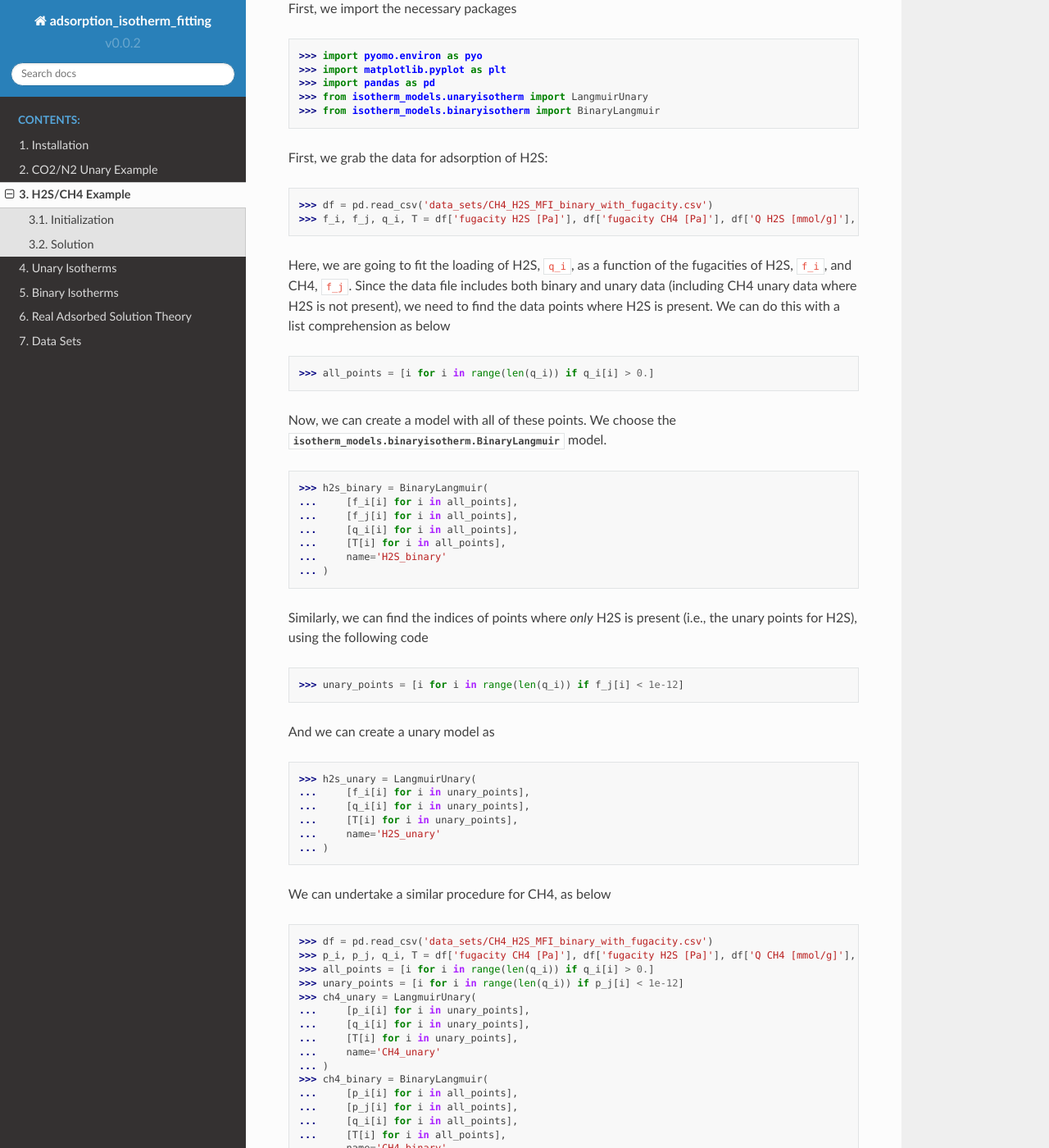
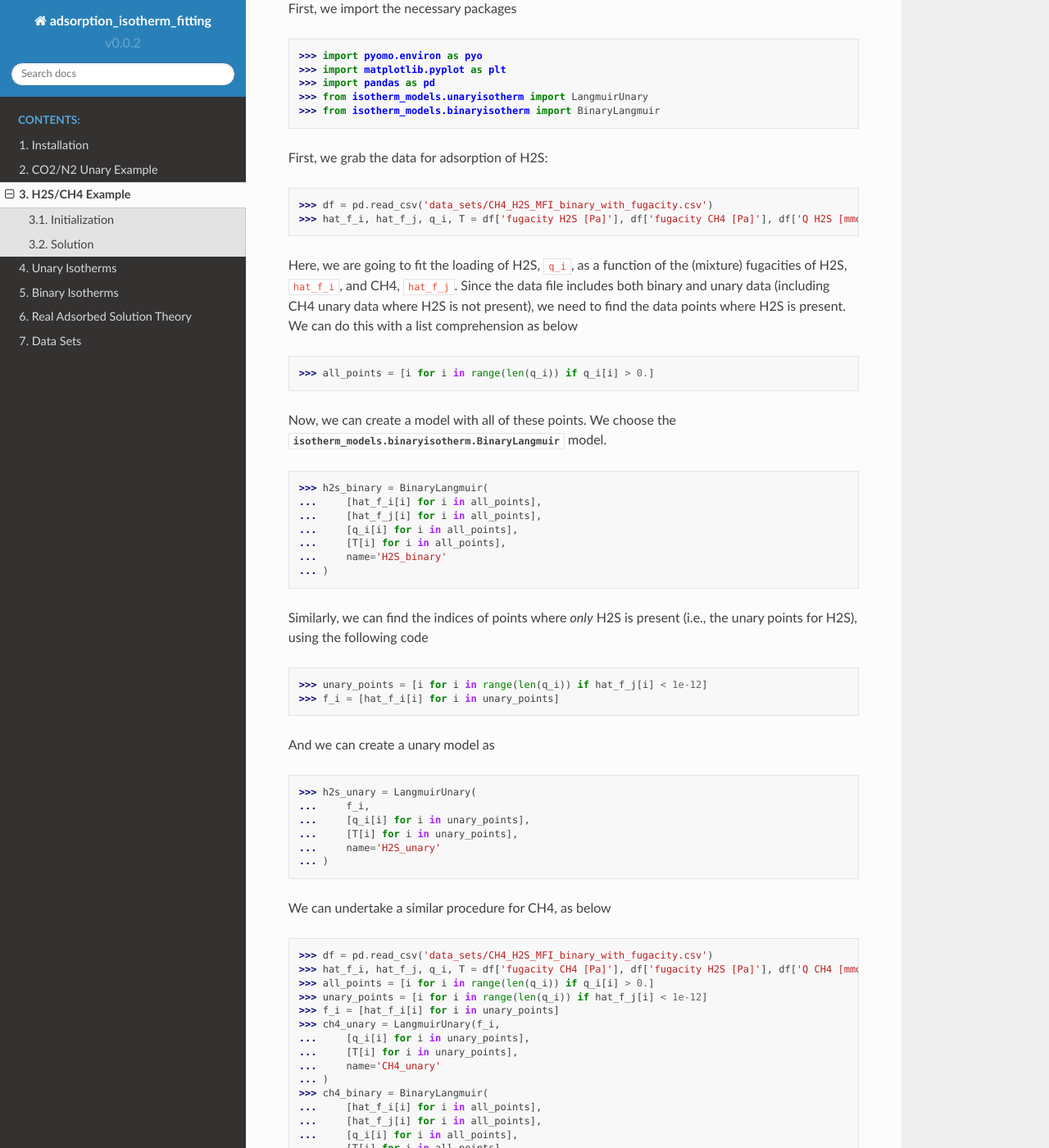
Before and after one commit to dejac001/adsorption_isotherm_fitting, a Sphinx documentation site: the page built from docs/source/h2s_ch4.rst, in a window 1280 px wide and 1400 px high, scrolled down 290 px. Shown: the whole window at 82% size. Built offline with Sphinx 7.4.7 and the Read the Docs theme 2.0.0, drawn with Linux system fonts in a browser that asks for light colours; cross-references to code outside the pages are shown as plain code.

```diff
--- a/docs/source/binaryisotherm.rst
+++ /dev/null
@@ -1,5 +0,0 @@
-Binary Isotherms
-================
-
-.. automodule:: isotherm_models.binaryisotherm
-    :members:
--- a/docs/source/h2s_ch4.rst
+++ b/docs/source/h2s_ch4.rst
@@ -18,10 +18,10 @@ First, we import the necessary packages
 First, we grab the data for adsorption of H2S:
 
 >>> df = pd.read_csv('data_sets/CH4_H2S_MFI_binary_with_fugacity.csv')
->>> f_i, f_j, q_i, T = df['fugacity H2S [Pa]'], df['fugacity CH4 [Pa]'], df['Q H2S [mmol/g]'], df['T [K]']
+>>> hat_f_i, hat_f_j, q_i, T = df['fugacity H2S [Pa]'], df['fugacity CH4 [Pa]'], df['Q H2S [mmol/g]'], df['T [K]']
 
-Here, we are going to fit the loading of H2S, :code:`q_i`, as a function of the fugacities of H2S, :code:`f_i`,
-and CH4, :code:`f_j`.
+Here, we are going to fit the loading of H2S, :code:`q_i`, as a function of the (mixture)
+fugacities of H2S, :code:`hat_f_i`, and CH4, :code:`hat_f_j`.
 Since the data file includes both binary and unary data (including CH4 unary data where H2S is not present),
 we need to find the data points where H2S is present.
 We can do this with a list comprehension as below
@@ -31,8 +31,8 @@ We can do this with a list comprehension as below
 Now, we can create a model with all of these points. We choose the :class:`.isotherm_models.binaryisotherm.BinaryLangmuir` model.
 
 >>> h2s_binary = BinaryLangmuir(
-...     [f_i[i] for i in all_points],
-...     [f_j[i] for i in all_points],
+...     [hat_f_i[i] for i in all_points],
+...     [hat_f_j[i] for i in all_points],
 ...     [q_i[i] for i in all_points],
 ...     [T[i] for i in all_points],
 ...     name='H2S_binary'
@@ -42,12 +42,13 @@ Now, we can create a model with all of these points. We choose the :class:`.isot
 Similarly, we can find the indices of points where *only* H2S is present (i.e., the unary points for H2S),
 using the following code
 
->>> unary_points = [i for i in range(len(q_i)) if f_j[i] < 1e-12]
+>>> unary_points = [i for i in range(len(q_i)) if hat_f_j[i] < 1e-12]
+>>> f_i = [hat_f_i[i] for i in unary_points]
 
 And we can create a unary model as
 
 >>> h2s_unary = LangmuirUnary(
-...     [f_i[i] for i in unary_points],
+...     f_i,
 ...     [q_i[i] for i in unary_points],
 ...     [T[i] for i in unary_points],
 ...     name='H2S_unary'
@@ -56,18 +57,18 @@ And we can create a unary model as
 We can undertake a similar procedure for CH4, as below
 
 >>> df = pd.read_csv('data_sets/CH4_H2S_MFI_binary_with_fugacity.csv')
->>> p_i, p_j, q_i, T = df['fugacity CH4 [Pa]'], df['fugacity H2S [Pa]'], df['Q CH4 [mmol/g]'], df['T [K]']
+>>> hat_f_i, hat_f_j, q_i, T = df['fugacity CH4 [Pa]'], df['fugacity H2S [Pa]'], df['Q CH4 [mmol/g]'], df['T [K]']
 >>> all_points = [i for i in range(len(q_i)) if q_i[i] > 0.]
->>> unary_points = [i for i in range(len(q_i)) if p_j[i] < 1e-12]
->>> ch4_unary = LangmuirUnary(
-...     [p_i[i] for i in unary_points],
+>>> unary_points = [i for i in range(len(q_i)) if hat_f_j[i] < 1e-12]
+>>> f_i = [hat_f_i[i] for i in unary_points]
+>>> ch4_unary = LangmuirUnary(f_i,
 ...     [q_i[i] for i in unary_points],
 ...     [T[i] for i in unary_points],
 ...     name='CH4_unary'
 ... )
 >>> ch4_binary = BinaryLangmuir(
-...     [p_i[i] for i in all_points],
-...     [p_j[i] for i in all_points],
+...     [hat_f_i[i] for i in all_points],
+...     [hat_f_j[i] for i in all_points],
 ...     [q_i[i] for i in all_points],
 ...     [T[i] for i in all_points],
 ...     name='CH4_binary'
--- a/docs/source/index.rst
+++ b/docs/source/index.rst
@@ -14,8 +14,7 @@ Welcome to adsorption_isotherm_fitting's documentation!
    installation
    co2_n2
    h2s_ch4
-   unaryisotherm
-   binaryisotherm
+   isothermmodels
    rast
    data_sets
 
```
Also changed, not shown: docs/source/isothermmodels.rst (added, +159 -0 lines), docs/source/unaryisotherm.rst (deleted, +0 -72 lines), docs/source/CO2_example.png, docs/source/N2_example.png, 2 other files.
